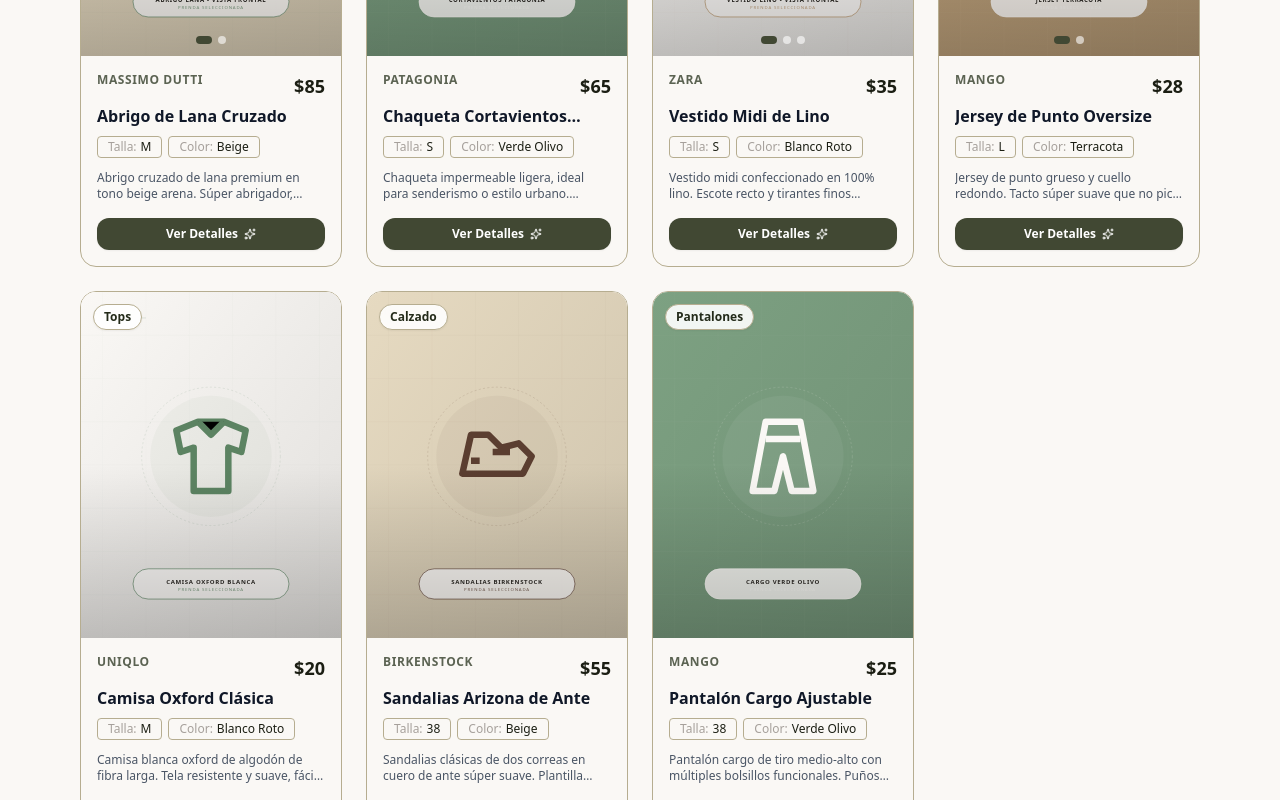
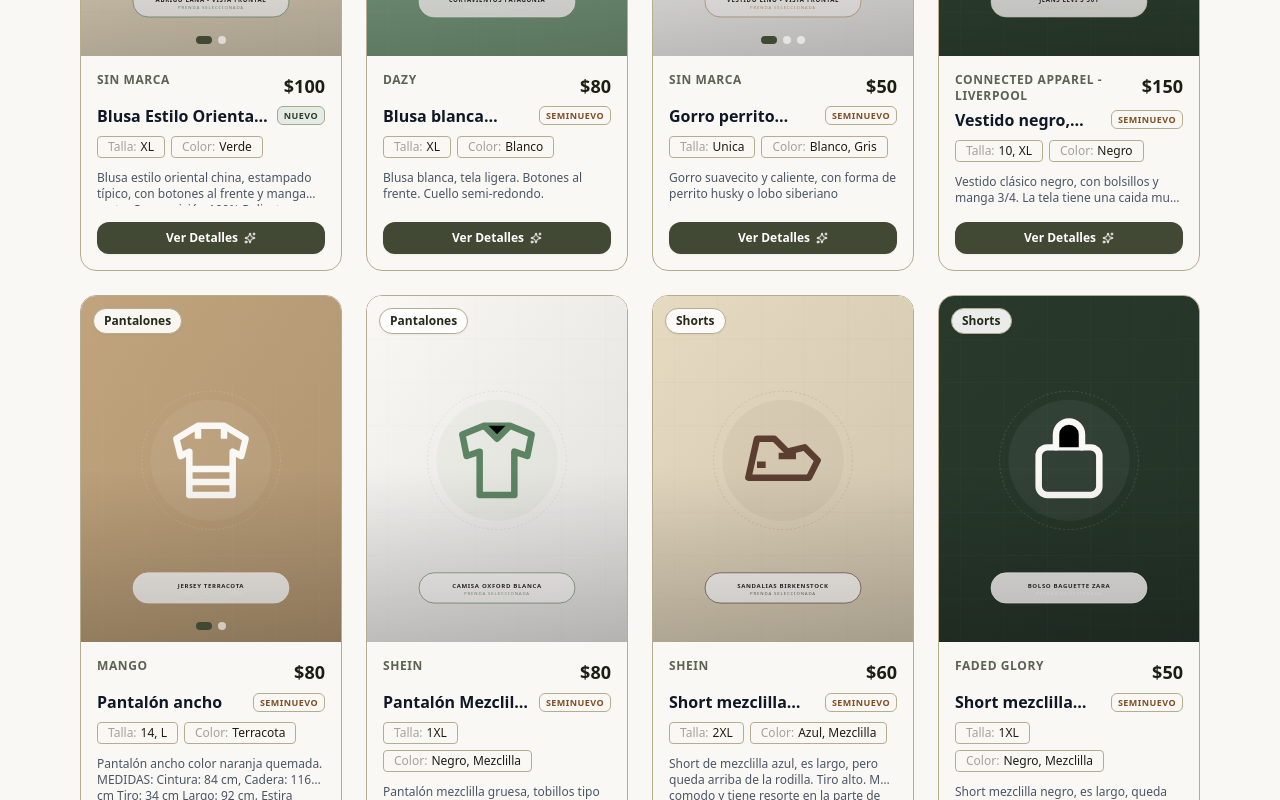
Before and after one commit to giovponce/clothes-sale, a React (Vite) app: page / in a window 1280 px wide. Shown: the part 1140-1940 px from the top of the page. Built offline with nearby package versions, Linux system fonts and the light colour scheme.

Commit message:
feat: corregir extensión de mushroom-banner-3 a webp y completar soporte para arrays en filtros

```diff
--- a/src/App.jsx
+++ b/src/App.jsx
@@ -19,7 +19,7 @@
 import { items } from './data/items.js';
 import mushroomBanner1 from './assets/mushroom-banner.webp';
 import mushroomBanner2 from './assets/mushroom-banner-2.png';
-import mushroomBanner3 from './assets/mushroom-banner-3.png';
+import mushroomBanner3 from './assets/mushroom-banner-3.webp';
 import mushroomBanner4 from './assets/mushroom-banner-4.jpg';
 
 const BANNERS = [mushroomBanner1, mushroomBanner2, mushroomBanner3, mushroomBanner4];
@@ -141,18 +141,27 @@
           </span>
         </div>
 
-        {/* Nombre */}
-        <h3 className="font-semibold text-gray-900 text-sm md:text-base line-clamp-1 mb-2 group-hover:text-forest-green-700 transition-colors">
-          {item.nombre}
-        </h3>
+        {/* Nombre y Label de Estado */}
+        <div className="flex items-center gap-2 mb-2">
+          <h3 className="font-semibold text-gray-900 text-sm md:text-base line-clamp-1 group-hover:text-forest-green-700 transition-colors flex-1">
+            {item.nombre}
+          </h3>
+          <span className={`inline-flex items-center text-[9px] font-bold px-1.5 py-0.5 rounded-md uppercase tracking-wider flex-shrink-0 border ${
+            item.new
+              ? 'bg-[#e3ebe4] text-forest-green-700 border-forest-green-300'
+              : 'bg-warm-beige-100 text-warm-beige-700 border-warm-beige-300'
+          }`}>
+            {item.new ? 'Nuevo' : 'Seminuevo'}
+          </span>
+        </div>
 
         {/* Características Rápidas */}
         <div className="flex flex-wrap gap-1.5 mb-3">
           <span className="inline-flex items-center gap-1 bg-warm-beige-100 text-forest-green-900 text-xs px-2.5 py-0.5 rounded-sm font-medium border border-warm-beige-200">
-            <span className="text-stone-400 font-normal">Talla:</span> {item.talla}
+            <span className="text-stone-400 font-normal">Talla:</span> {Array.isArray(item.talla) ? item.talla.join(', ') : item.talla}
           </span>
           <span className="inline-flex items-center gap-1 bg-warm-beige-100 text-forest-green-900 text-xs px-2.5 py-0.5 rounded-sm font-medium border border-warm-beige-200">
-            <span className="text-stone-400 font-normal">Color:</span> {item.color}
+            <span className="text-stone-400 font-normal">Color:</span> {Array.isArray(item.color) ? item.color.join(', ') : item.color}
           </span>
         </div>
 
@@ -208,14 +217,26 @@
     const categorias = new Set();
 
     items.forEach(item => {
-      if (item.talla) tallas.add(item.talla);
-      if (item.color) colores.add(item.color);
+      if (item.talla) {
+        if (Array.isArray(item.talla)) {
+          item.talla.forEach(t => tallas.add(t));
+        } else {
+          tallas.add(item.talla);
+        }
+      }
+      if (item.color) {
+        if (Array.isArray(item.color)) {
+          item.color.forEach(c => colores.add(c));
+        } else {
+          colores.add(item.color);
+        }
+      }
       if (item.marca) marcas.add(item.marca);
       if (item.categoria) categorias.add(item.categoria);
     });
 
     return {
-      tallas: Array.from(tallas).sort(),
+      tallas: Array.from(tallas).sort((a, b) => String(a).localeCompare(String(b), undefined, {numeric: true})),
       colores: Array.from(colores).sort(),
       marcas: Array.from(marcas).sort(),
       categorias: Array.from(categorias).sort(),
@@ -225,10 +246,20 @@
   // --- LÓGICA DE FILTRADO COMBINADO (AND) ---
   const filteredItems = useMemo(() => {
     return items.filter(item => {
-      // Filtro Talla
-      if (talla && item.talla !== talla) return false;
-      // Filtro Color
-      if (color && item.color !== color) return false;
+      // Filtro Talla (Soporta strings y arrays)
+      if (talla) {
+        const hasTalla = Array.isArray(item.talla)
+          ? item.talla.includes(talla)
+          : item.talla === talla;
+        if (!hasTalla) return false;
+      }
+      // Filtro Color (Soporta strings y arrays)
+      if (color) {
+        const hasColor = Array.isArray(item.color)
+          ? item.color.includes(color)
+          : item.color === color;
+        if (!hasColor) return false;
+      }
       // Filtro Marca
       if (marca && item.marca !== marca) return false;
       // Filtro Categoría
@@ -575,10 +606,19 @@
                   {selectedItem.marca}
                 </div>
 
-                {/* Nombre de la Prenda */}
-                <h2 className="text-2xl md:text-3xl font-serif font-extrabold text-stone-900 leading-tight mb-3">
-                  {selectedItem.nombre}
-                </h2>
+                {/* Nombre de la Prenda y Label de Estado */}
+                <div className="flex flex-wrap items-center gap-2 mb-3">
+                  <h2 className="text-2xl md:text-3xl font-serif font-extrabold text-stone-900 leading-tight">
+                    {selectedItem.nombre}
+                  </h2>
+                  <span className={`inline-flex items-center text-[10px] font-bold px-2 py-0.5 rounded-md uppercase tracking-wider border ${
+                    selectedItem.new
+                      ? 'bg-[#e3ebe4] text-forest-green-700 border-forest-green-300'
+                      : 'bg-warm-beige-100 text-warm-beige-700 border-warm-beige-300'
+                  }`}>
+                    {selectedItem.new ? 'Nuevo' : 'Seminuevo'}
+                  </span>
+                </div>
 
                 {/* Precio */}
                 <div className="text-3xl font-extrabold text-forest-green-900 mb-6 flex items-baseline gap-1.5">
@@ -592,11 +632,15 @@
                 <div className="grid grid-cols-3 gap-3 mb-6 bg-warm-beige-50 p-3.5 rounded-2xl border border-warm-beige-100">
                   <div className="text-center">
                     <span className="block text-[10px] uppercase font-semibold text-stone-400 tracking-wider mb-0.5">Talla</span>
-                    <span className="text-sm font-bold text-stone-800">{selectedItem.talla}</span>
+                    <span className="text-sm font-bold text-stone-800">
+                      {Array.isArray(selectedItem.talla) ? selectedItem.talla.join(', ') : selectedItem.talla}
+                    </span>
                   </div>
                   <div className="text-center border-x border-warm-beige-200">
                     <span className="block text-[10px] uppercase font-semibold text-stone-400 tracking-wider mb-0.5">Color</span>
-                    <span className="text-sm font-bold text-stone-800">{selectedItem.color}</span>
+                    <span className="text-sm font-bold text-stone-800">
+                      {Array.isArray(selectedItem.color) ? selectedItem.color.join(', ') : selectedItem.color}
+                    </span>
                   </div>
                   <div className="text-center">
                     <span className="block text-[10px] uppercase font-semibold text-stone-400 tracking-wider mb-0.5">Categoría</span>
--- a/src/data/items.js
+++ b/src/data/items.js
@@ -1,109 +1,118 @@
 export const items = [
   {
     id: 1,
-    nombre: "Abrigo de Lana Cruzado",
-    marca: "Massimo Dutti",
-    talla: "M",
-    color: "Beige",
-    categoria: "Abrigos",
-    precio: 85,
-    descripcion: "Abrigo cruzado de lana premium en tono beige arena. Súper abrigador, elegante y en perfecto estado (usado solo dos veces). Forro interior satinado.",
+    nombre: "Blusa Estilo Oriental Tela tipo satén",
+    marca: "Sin marca",
+    talla: "XL",
+    color: "Verde",
+    categoria: "Tops",
+    precio: 100,
+    new: true,
+    descripcion: "Blusa estilo oriental china, estampado típico, con botones al frente y manga corta. Composición 100% Poliester",
     vendido: false,
     imagenes: ["abrigo-lana-1.svg", "abrigo-lana-2.svg"]
   },
   {
     id: 2,
-    nombre: "Chaqueta Cortavientos Retro",
-    marca: "Patagonia",
-    talla: "S",
-    color: "Verde Olivo",
-    categoria: "Abrigos",
-    precio: 65,
-    descripcion: "Chaqueta impermeable ligera, ideal para senderismo o estilo urbano. Ajustable en puños y cintura. Bolsillos con cremallera termosellada.",
+    nombre: "Blusa blanca cuello semi redondo",
+    marca: "Dazy",
+    talla: "XL",
+    color: "Blanco",
+    categoria: "Tops",
+    precio: 80,
+    new: false,
+    descripcion: "Blusa blanca, tela ligera. Botones al frente. Cuello semi-redondo.",
     vendido: false,
     imagenes: ["chaqueta-patagonia-1.svg"]
   },
   {
     id: 3,
-    nombre: "Vestido Midi de Lino",
-    marca: "Zara",
-    talla: "S",
-    color: "Blanco Roto",
-    categoria: "Vestidos",
-    precio: 35,
-    descripcion: "Vestido midi confeccionado en 100% lino. Escote recto y tirantes finos ajustables. Espalda descubierta con lazada súper femenina. Fresco e ideal para el verano.",
+    nombre: "Gorro perrito husky / lobo",
+    marca: "Sin marca",
+    talla: "Unica",
+    color: ["Blanco", "Gris"],
+    categoria: "Accesorios",
+    precio: 50,
+    new: false,
+    descripcion: "Gorro suavecito y caliente, con forma de perrito husky o lobo siberiano",
     vendido: false,
     imagenes: ["vestido-lino-1.svg", "vestido-lino-2.svg", "vestido-lino-3.svg"]
   },
   {
     id: 4,
-    nombre: "Jeans de Tiro Alto 501",
-    marca: "Levi's",
-    talla: "36",
-    color: "Azul Marino",
-    categoria: "Pantalones",
-    precio: 45,
-    descripcion: "Los clásicos Levi's 501 de corte recto y tiro alto. Mezclilla rígida de excelente calidad que horma espectacular. Sin desgastes ni roturas.",
-    vendido: true,
+    nombre: "Vestido negro, manga 3/4 elegante con bolsillos",
+    marca: "Connected apparel - Liverpool",
+    talla: ["10", "XL"],
+    color: "Negro",
+    categoria: "Vestidos",
+    precio: 150,
+    new: false,
+    descripcion: "Vestido clásico negro, con bolsillos y manga 3/4. La tela tiene una caida muy suave y es cómodo. Hecho en Sri Lanka con tela importada. De largo, queda abajo de la rodilla.",
+    vendido: false,
     imagenes: ["jeans-levis-1.svg"]
   },
   {
     id: 5,
-    nombre: "Jersey de Punto Oversize",
+    nombre: "Pantalón ancho",
     marca: "Mango",
-    talla: "L",
+    talla: ["14", "L"],
     color: "Terracota",
-    categoria: "Tops",
-    precio: 28,
-    descripcion: "Jersey de punto grueso y cuello redondo. Tacto súper suave que no pica. Silueta holgada tipo oversize perfecta para usar con jeans.",
+    categoria: "Pantalones",
+    precio: 80,
+    new: false,
+    descripcion: "Pantalón ancho color naranja quemada. MEDIDAS: Cintura: 84 cm,  Cadera: 116 cm Tiro: 34 cm Largo: 92 cm. Estira mucho y es muy fresco. Bolsillos funcionales",
     vendido: false,
     imagenes: ["jersey-mango-1.svg", "jersey-mango-2.svg"]
   },
   {
     id: 6,
-    nombre: "Camisa Oxford Clásica",
-    marca: "Uniqlo",
-    talla: "M",
-    color: "Blanco Roto",
-    categoria: "Tops",
-    precio: 20,
-    descripcion: "Camisa blanca oxford de algodón de fibra larga. Tela resistente y suave, fácil de planchar. Un básico imprescindible para cualquier fondo de armario.",
+    nombre: "Pantalón Mezclilla negro con rasgado en piernas corte mom jeans",
+    marca: "Shein",
+    talla: "1XL",
+    color: ["Negro", "Mezclilla"],
+    categoria: "Pantalones",
+    precio: 80,
+    new: false,
+    descripcion: "Pantalón mezclilla gruesa, tobillos tipo jogger con resorte. Corte tipo mom jeans. Tiro alto. Bolsillos muy amplios",
     vendido: false,
     imagenes: ["camisa-uniqlo-1.svg"]
   },
   {
     id: 7,
-    nombre: "Sandalias Arizona de Ante",
-    marca: "Birkenstock",
-    talla: "38",
-    color: "Beige",
-    categoria: "Calzado",
-    precio: 55,
-    descripcion: "Sandalias clásicas de dos correas en cuero de ante súper suave. Plantilla blanda ergonómica original. Tienen muy poco uso y la suela está impecable.",
+    nombre: "Short mezclilla azul claro",
+    marca: "Shein",
+    talla: "2XL",
+    color: ["Azul", "Mezclilla"],
+    categoria: "Shorts",
+    precio: 60,
+    new: false,
+    descripcion: "Short de mezclilla azul, es largo, pero queda arriba de la rodilla. Tiro alto. Muy comodo y tiene resorte en la parte de atrás para un mejor ajuste. Bolsillos muy amplios.",
     vendido: false,
     imagenes: ["sandalias-birkenstock-1.svg"]
   },
   {
     id: 8,
-    nombre: "Bolso de Hombro de Piel",
-    marca: "Zara",
-    talla: "Única",
-    color: "Negro",
-    categoria: "Accesorios",
-    precio: 30,
-    descripcion: "Bolso de hombro estilo baguette en piel sintética negra con efecto cocodrilo. Cierre de cremallera y herrajes plateados. Tamaño perfecto para el día a día.",
-    vendido: true,
+    nombre: "Short mezclilla negro",
+    marca: "Faded Glory",
+    talla: "1XL",
+    color: ["Negro", "Mezclilla"],
+    categoria: "Shorts",
+    precio: 50,
+    new: false,
+    descripcion: "Short mezclilla negro, es largo, queda arriba de la rodilla. Tiro alto. Comodo pero la tela casi no estira. Bolsillos muy amplios.",
+    vendido: false,
     imagenes: ["bolso-zara-1.svg"]
   },
   {
     id: 9,
-    nombre: "Pantalón Cargo Ajustable",
-    marca: "Mango",
-    talla: "38",
-    color: "Verde Olivo",
+    nombre: "Mom jeans Pantalón mezclilla negro liso",
+    marca: "Shein",
+    talla: "1XL",
+    color: ["Negro", "Mezclilla"],
     categoria: "Pantalones",
-    precio: 25,
-    descripcion: "Pantalón cargo de tiro medio-alto con múltiples bolsillos funcionales. Puños ajustables con cordón para llevarlos rectos o tipo jogger.",
+    precio: 80,
+    new: false,
+    descripcion: "Pantalón de mezclilla color negro liso, corte tipo recto. Estilo tipo mom jeans. Bolsillos muy amplios.",
     vendido: false,
     imagenes: ["pantalon-cargo-1.svg"]
   },
@@ -115,8 +124,9 @@
     color: "Mostaza",
     categoria: "Accesorios",
     precio: 18,
+    new: false,
     descripcion: "Gorro de lana merino tejida de comercio justo. Muy cálido, transpirable y de secado rápido. Color mostaza vibrante para dar un toque alegre al invierno.",
-    vendido: true,
+    vendido: false,
     imagenes: ["gorro-patagonia-1.svg"]
   }
 ];
```
